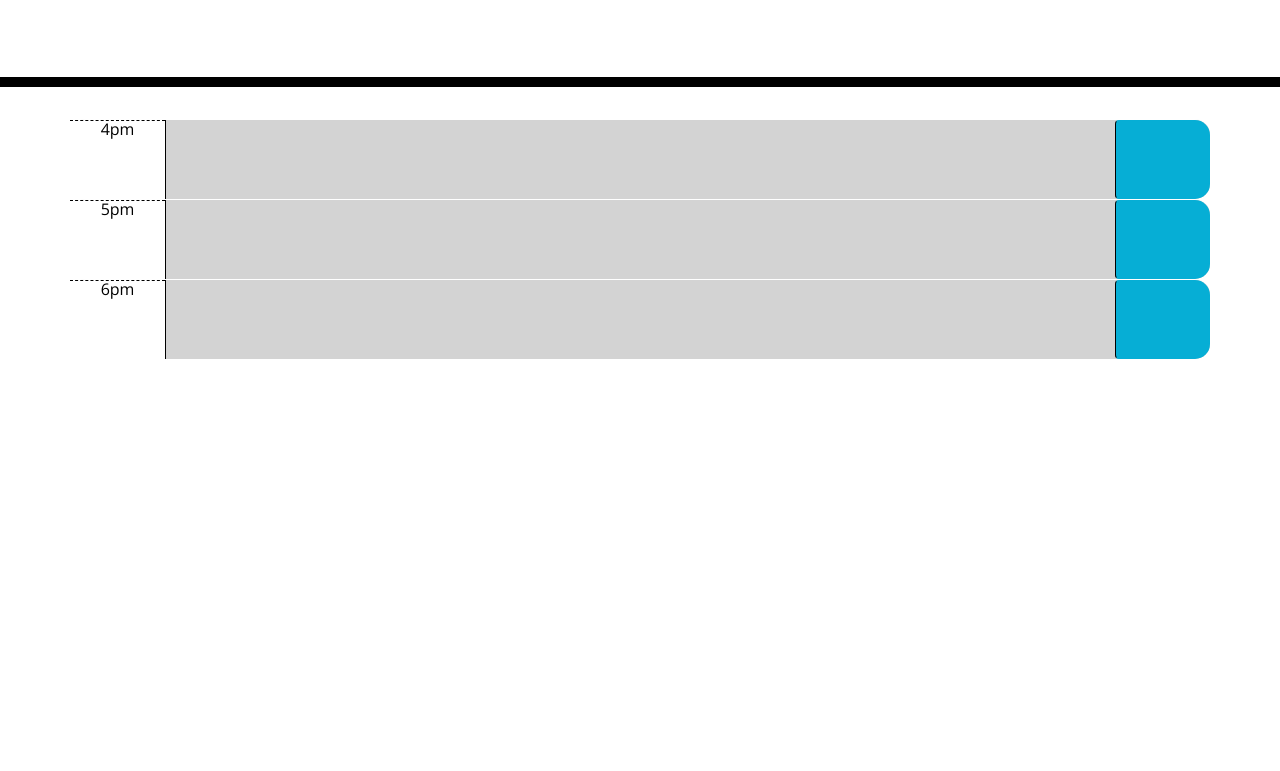
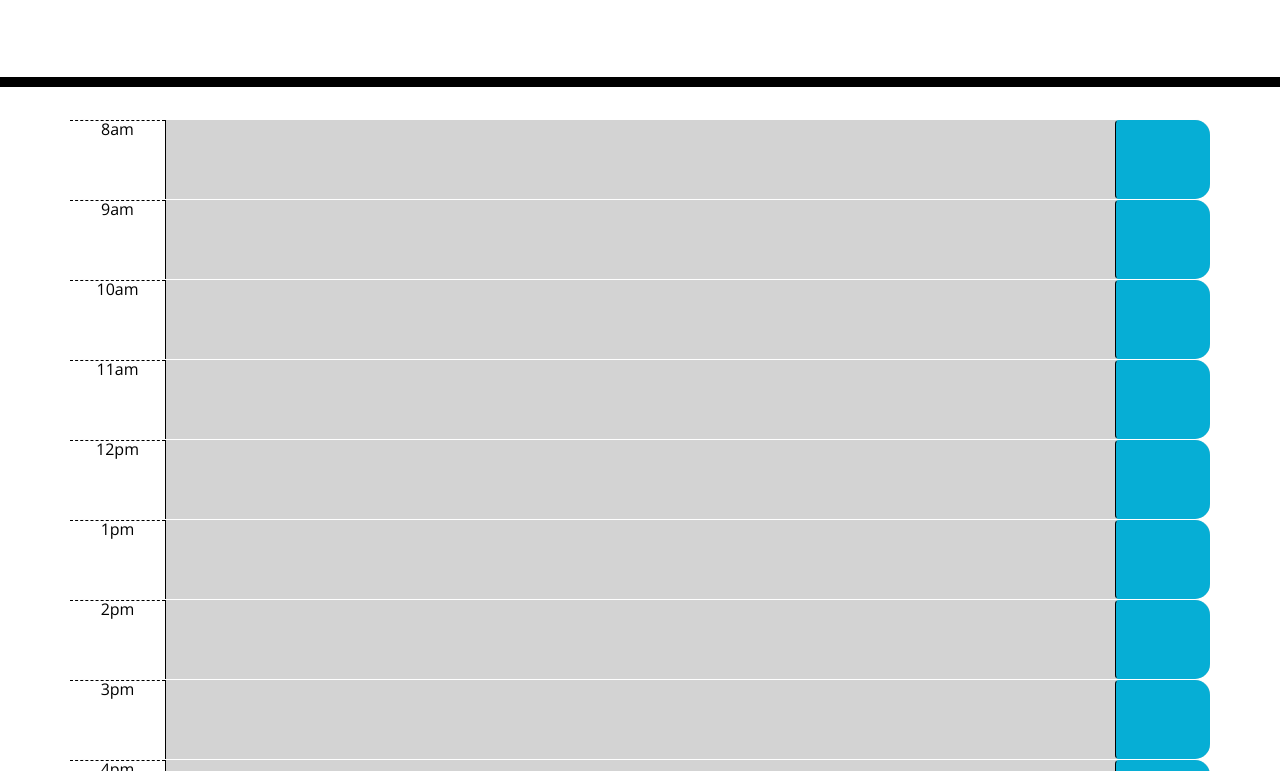
Before and after one commit to ericduwe/dayPlanner, a plain HTML site: page index.html in a window 1280 px wide. Shown: the part 181-952 px from the top of the page. Before the commit the page ends 800 px from the top, so only its background shows below. Drawn offline with nearby package versions, Linux system fonts and the light colour scheme.

Commit message:
added more rows to complete planner in html

```diff
--- a/index.html
+++ b/index.html
@@ -29,18 +29,63 @@
       <p id="currentDay" class="lead"></p>
     </header>
     <div class="container">
-        <div id="16" class="row time-block past">
+        <div id="8" class="row time-block">
+            <div class="col-md-1 hour">8am</div>
+            <textarea class="col-md-10 description"></textarea>
+            <button class = "btn saveBtn col-md-1"></button>
+        </div>
+        <div id="9" class="row time-block">
+            <div class="col-md-1 hour">9am</div>
+            <textarea class="col-md-10 description"></textarea>
+            <button class = "btn saveBtn col-md-1"></button>
+        </div>
+        <div id="10" class="row time-block">
+            <div class="col-md-1 hour">10am</div>
+            <textarea class="col-md-10 description"></textarea>
+            <button class = "btn saveBtn col-md-1"></button>
+        </div>
+        <div id="11" class="row time-block">
+            <div class="col-md-1 hour">11am</div>
+            <textarea class="col-md-10 description"></textarea>
+            <button class = "btn saveBtn col-md-1"></button>
+        </div>
+        <div id="12" class="row time-block">
+            <div class="col-md-1 hour">12pm</div>
+            <textarea class="col-md-10 description"></textarea>
+            <button class = "btn saveBtn col-md-1"></button>
+        </div>
+        <div id="13" class="row time-block">
+            <div class="col-md-1 hour">1pm</div>
+            <textarea class="col-md-10 description"></textarea>
+            <button class = "btn saveBtn col-md-1"></button>
+        </div>
+        <div id="14" class="row time-block">
+            <div class="col-md-1 hour">2pm</div>
+            <textarea class="col-md-10 description"></textarea>
+            <button class = "btn saveBtn col-md-1"></button>
+        </div>
+        <div id="15" class="row time-block">
+            <div class="col-md-1 hour">3pm</div>
+            <textarea class="col-md-10 description"></textarea>
+            <button class = "btn saveBtn col-md-1"></button>
+        </div>
+        <div id="16" class="row time-block">
             <div class="col-md-1 hour">4pm</div>
             <textarea class="col-md-10 description"></textarea>
             <button class = "btn saveBtn col-md-1"></button>
         </div>
-        <div id="17" class="row time-block past">
+        <div id="17" class="row time-block">
             <div class="col-md-1 hour">5pm</div>
             <textarea class="col-md-10 description"></textarea>
             <button class = "btn saveBtn col-md-1"></button>
         </div>
-        <div id="18" class="row time-block past">
+        <div id="18" class="row time-block">
             <div class="col-md-1 hour">6pm</div>
+            <textarea class="col-md-10 description"></textarea>
+            <button class = "btn saveBtn col-md-1"></button>
+        </div>
+        <div id="19" class="row time-block">
+            <div class="col-md-1 hour">7pm</div>
             <textarea class="col-md-10 description"></textarea>
             <button class = "btn saveBtn col-md-1"></button>
         </div>
```
